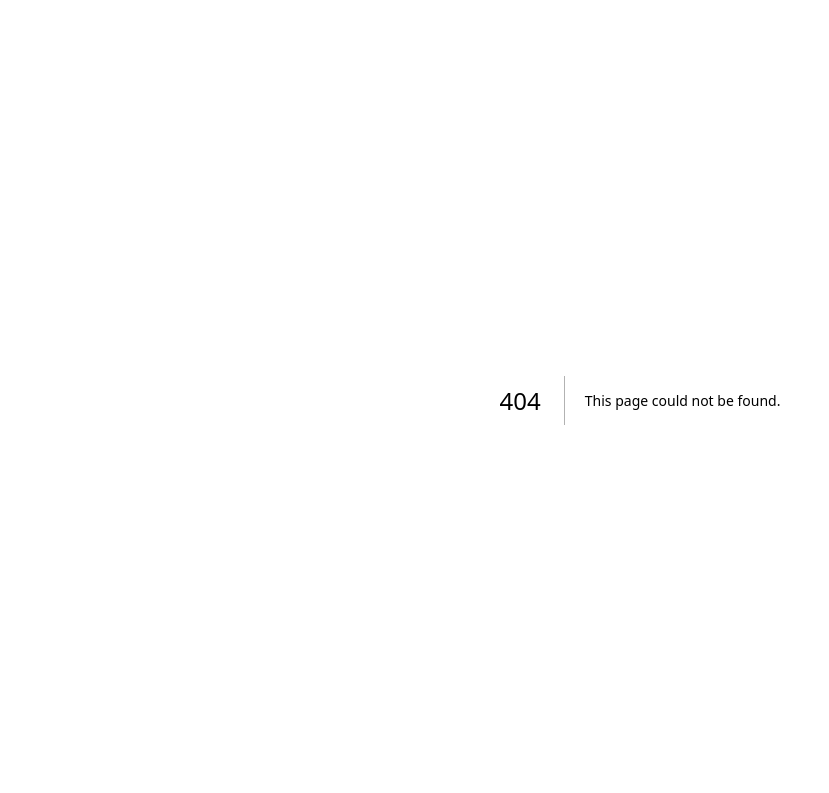
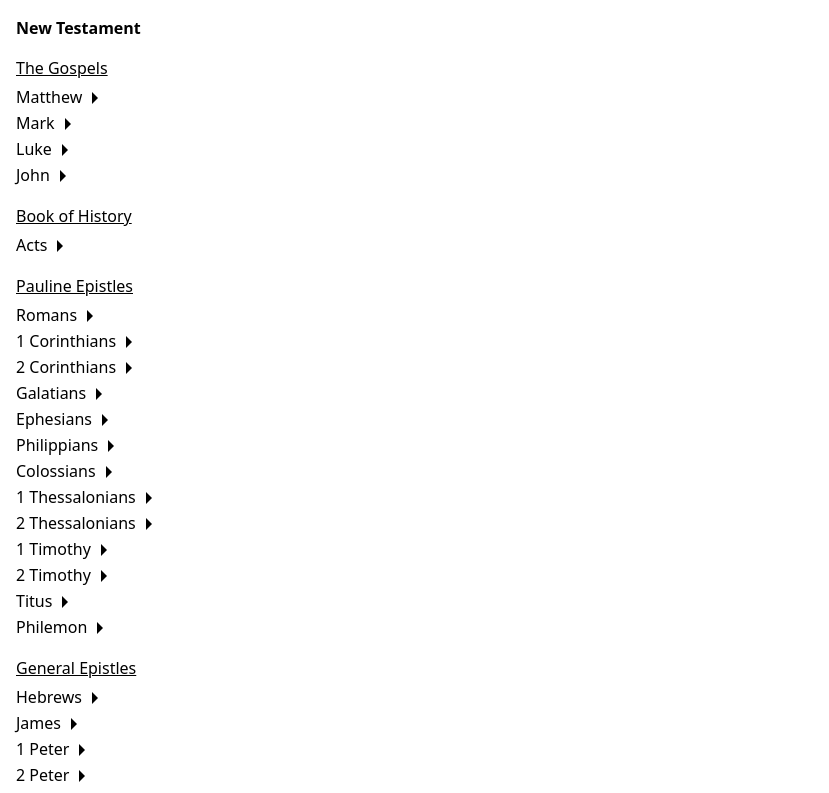
Before and after one commit to RafaV12/bible-app, a Next.js app: page /new-testament in a window 1280 px wide. Before the commit this address had no page. Shown: the top 793 px of the page, without its empty margins (0-829 px from the left). Built offline with nearby package versions, Linux system fonts and the light colour scheme.

Commit message:
New testament index page added

```diff
--- /dev/null
+++ b/src/pages/new-testament/index.tsx
@@ -0,0 +1,46 @@
+import Head from 'next/head';
+import Link from 'next/link';
+
+import data from '@/../bible/new-testament/books.json';
+
+interface Book {
+  title: string;
+  content: string[];
+}
+
+export default function NewTestament() {
+  return (
+    <>
+      <Head>
+        <title>Bible App</title>
+        <meta name="description" content="Generated by create next app" />
+        <meta name="viewport" content="width=device-width, initial-scale=1" />
+        <link rel="icon" href="/favicon.ico" />
+      </Head>
+
+      <main className="p-4 w-full h-screen flex flex-col">
+        <h1 className="mb-4 font-semibold">New Testament</h1>
+        <section className="flex flex-col">
+          {data.books.map((book: Book, index) => (
+            <figure key={index} className="mb-4">
+              <figcaption className="mb-1 underline">{book.title}</figcaption>
+              <ul>
+                {book.content.map((item, index) => (
+                  <li key={index}>
+                    <Link href={`/new-testament/${item.replaceAll(' ', '-').toLowerCase()}`} className="flex items-center">
+                      {item}
+                      <svg className="mt-0.5" xmlns="http://www.w3.org/2000/svg" viewBox="0 0 24 24" width="24" height="24">
+                        <path fill="none" d="M0 0h24v24H0z" />
+                        <path d="M16 12l-6 6V6z" />
+                      </svg>
+                    </Link>
+                  </li>
+                ))}
+              </ul>
+            </figure>
+          ))}
+        </section>
+      </main>
+    </>
+  );
+}
```
